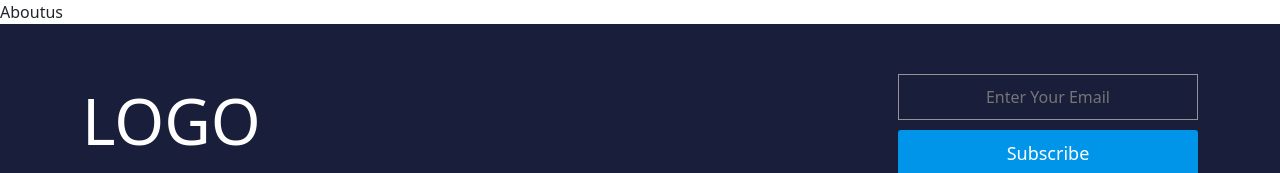
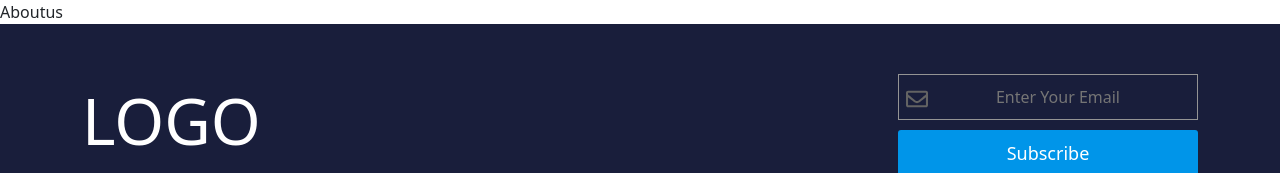
Before and after one commit to BECEF-Network/becef-network, a React (Create React App) app: page /about in a window 1280 px wide. Shown: the top 173 px of the page. Built offline with nearby package versions, Linux system fonts and the light colour scheme.

Commit message:
icon added

```diff
--- a/src/components/Footer.css
+++ b/src/components/Footer.css
@@ -24,7 +24,6 @@ footer .footer-top {
 }
 
 footer .footer-top .footer-logo {
-  color: white;
   font-size: 4rem;
   text-align: left;
 }
@@ -33,6 +32,11 @@ footer .footer-top .footer-logo {
   footer .footer-top .footer-logo {
     text-align: center;
   }
+}
+
+footer .footer-top .footer-logo a {
+  text-decoration: none;
+  color: white;
 }
 
 footer .footer-top .footer-form {
@@ -45,14 +49,50 @@ footer .footer-top .footer-form {
   }
 }
 
+footer .footer-top .footer-form .input-email {
+  width: 300px;
+  margin-left: auto;
+  position: relative;
+}
+
+@media screen and (max-width: 768px) {
+  footer .footer-top .footer-form .input-email {
+    margin: 0 auto;
+  }
+}
+
 footer .footer-top .footer-form .input-email input[type="text"] {
   width: 300px;
-  padding: 10px;
-  text-align: center;
+  padding: 10px 20px 10px 40px;
   border: 1px solid #949494;
   outline: none;
   color: white;
   background-color: transparent !important;
+}
+
+footer .footer-top .footer-form .input-email input[type="text"]::-webkit-input-placeholder {
+  text-align: center;
+}
+
+footer .footer-top .footer-form .input-email input[type="text"]:-ms-input-placeholder {
+  text-align: center;
+}
+
+footer .footer-top .footer-form .input-email input[type="text"]::-ms-input-placeholder {
+  text-align: center;
+}
+
+footer .footer-top .footer-form .input-email input[type="text"]::placeholder {
+  text-align: center;
+}
+
+footer .footer-top .footer-form .input-email .email-icon {
+  display: inline-block;
+  position: absolute;
+  left: 0;
+  color: #636363;
+  font-size: 22px;
+  padding: 8px;
 }
 
 footer .footer-top .footer-form input[type="submit"] {
@@ -134,7 +174,7 @@ footer .footer-middle .important-link ul li a {
 footer .footer-bottom {
   -webkit-box-shadow: 0 -2px 2px rgba(0, 0, 0, 0.29);
           box-shadow: 0 -2px 2px rgba(0, 0, 0, 0.29);
-  width: 100vw !important;
+  max-width: 100vw !important;
   padding: 10px 0;
   overflow-y: hidden !important;
 }
--- a/src/components/Footer.js
+++ b/src/components/Footer.js
@@ -1,5 +1,7 @@
 import React from 'react'
 import './Footer.css'
+import { FontAwesomeIcon } from '@fortawesome/react-fontawesome'
+import {faEnvelope } from '@fortawesome/free-regular-svg-icons'
 
 function Footer() {
     return (
@@ -7,7 +9,7 @@ function Footer() {
             <div className="container">
             <div className="footer-top row">
                 <h1 className="footer-logo col-md-6 ">
-                    LOGO
+                    <a href="#">LOGO</a>
                 </h1>
 
                 {/* Newsletter Form  */}
@@ -15,7 +17,9 @@ function Footer() {
                 <form action="#" className="footer-form col-md-6 text-right">
                     <div className="input-email">
                         <input type="text" placeholder="Enter Your Email"/>
-                        <div className="email-icon"></div>
+                        <div className="email-icon">
+                        <FontAwesomeIcon className="footer-email-icon" icon={faEnvelope} />
+                        </div>
                     </div>
                     <input type="submit" value="Subscribe"/>
                 </form>
@@ -24,7 +28,7 @@ function Footer() {
                 <hr/>
 
             <div className="footer-middle row">
-                <div className="col-lg-4 my-md-0 my-3 footer-nav">
+                <div className="col-lg-4 col-md-6 my-md-0 my-3 footer-nav">
                     <ul>
                         <li><a href="#">Home</a></li>
                         <li><a href="#">About</a></li>
@@ -34,7 +38,7 @@ function Footer() {
                     </ul>
                 </div>
 
-                <div className="col-lg-4 my-md-0 my-3 trending-topics">
+                <div className="col-lg-4 col-md-6 my-md-0 my-3 trending-topics">
                     <div className="title">
                         <h4>Trending Topics</h4>
                     </div>
@@ -47,7 +51,7 @@ function Footer() {
                     </ul>
                 </div>
 
-                <div className="col-lg-4 my-md-0 my-3 important-link">
+                <div className="col-lg-4 col-md-6 my-md-0 my-3 important-link">
                     <div className="title">
                         <h4>Important Links</h4>
                     </div>
--- a/src/components/Footer.scss
+++ b/src/components/Footer.scss
@@ -18,12 +18,16 @@ footer{
         // justify-content: space-between;
 
         .footer-logo{
-            color: white;
             font-size: 4rem;
             text-align: left ;
 
             @media screen and (max-width:768px) {
                 text-align: center;
+            }
+
+            a{
+                text-decoration: none;
+                color: white;
             }
         }
 
@@ -34,14 +38,37 @@ footer{
                 text-align: center;
             }
 
-            .input-email input[type="text"]{
+            .input-email{
                 width: 300px;
-                padding: 10px;
-                text-align: center;
+                margin-left: auto;
+                position: relative;
+
+                @media screen and (max-width:768px) {
+                    margin: 0 auto;
+                }
+             input[type="text"]{
+                width: 300px;
+                padding: 10px 20px 10px 40px;
+                // text-align: center;
                 border: 1px solid #949494;
                 outline: none;
                 color: white;
                 background-color:transparent !important;
+
+                &::placeholder {
+                    text-align: center;
+                }
+            }
+
+            .email-icon{
+                display: inline-block;
+                position: absolute;
+                left: 0;
+                color: rgb(99, 99, 99);
+                font-size: 22px;
+                padding:8px ;
+            }
+
             }
             input[type="submit"]{
                 width: 300px;
@@ -147,7 +174,7 @@ footer{
 
     .footer-bottom{
         box-shadow: 0 -2px 2px rgba(0, 0, 0, 0.29);
-        width: 100vw !important;
+        max-width: 100vw !important;
         padding:10px 0;
         overflow-y: hidden !important;
 
```
Also changed, not shown: 1 other file (tests, documents, lock files or other folders).
